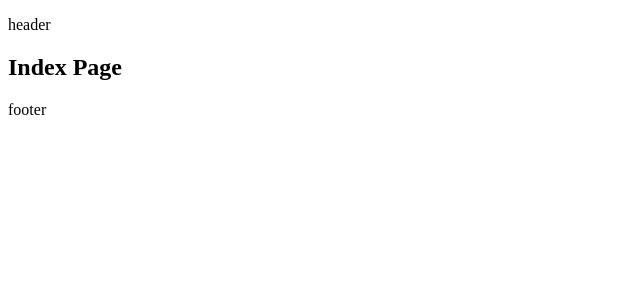
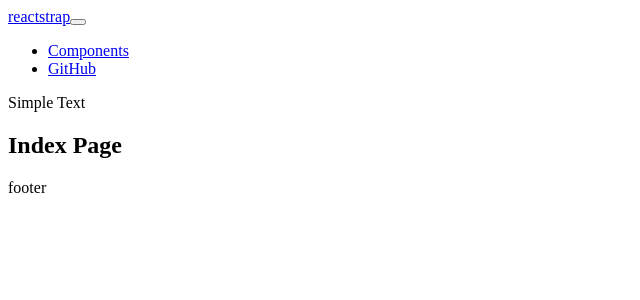
Before and after one commit to MihaiGitHub/seoblog, a Next.js app in the folder frontend/: page / in a window 1280 px wide. Shown: the top 300 px of the page, without its empty margins (0-640 px from the left). Built offline with nearby package versions, Linux system fonts and the light colour scheme.

Commit message:
Add Reactstrap navbar component

```diff
--- /dev/null
+++ b/frontend/components/Header.js
@@ -0,0 +1,47 @@
+import React, { useState } from "react";
+import {
+  Collapse,
+  Navbar,
+  NavbarToggler,
+  NavbarBrand,
+  Nav,
+  NavItem,
+  NavLink,
+  UncontrolledDropdown,
+  DropdownToggle,
+  DropdownMenu,
+  DropdownItem,
+  NavbarText,
+} from "reactstrap";
+
+const Header = () => {
+  const [isOpen, setIsOpen] = useState(false);
+
+  const toggle = () => {
+    setIsOpen(!isOpen);
+  };
+
+  return (
+    <div>
+      <Navbar color="light" light expand="md">
+        <NavbarBrand href="/">reactstrap</NavbarBrand>
+        <NavbarToggler onClick={toggle} />
+        <Collapse isOpen={isOpen} navbar>
+          <Nav className="me-auto" navbar>
+            <NavItem>
+              <NavLink href="/components/">Components</NavLink>
+            </NavItem>
+            <NavItem>
+              <NavLink href="https://github.com/reactstrap/reactstrap">
+                GitHub
+              </NavLink>
+            </NavItem>
+          </Nav>
+          <NavbarText>Simple Text</NavbarText>
+        </Collapse>
+      </Navbar>
+    </div>
+  );
+};
+
+export default Header;
--- a/frontend/components/Layout.js
+++ b/frontend/components/Layout.js
@@ -1,9 +1,10 @@
 import React from "react";
+import Header from "./Header";
 
 const Layout = ({ children }) => {
   return (
     <React.Fragment>
-      <p>header</p>
+      <Header />
       {children}
       <p>footer</p>
     </React.Fragment>
--- a/frontend/package.json
+++ b/frontend/package.json
@@ -14,6 +14,7 @@
   "dependencies": {
     "next": "^10.0.8",
     "react": "^17.0.1",
-    "react-dom": "^17.0.1"
+    "react-dom": "^17.0.1",
+    "reactstrap": "^8.9.0"
   }
 }
```
Also changed, not shown: 1 other file (tests, documents, lock files or other folders).
